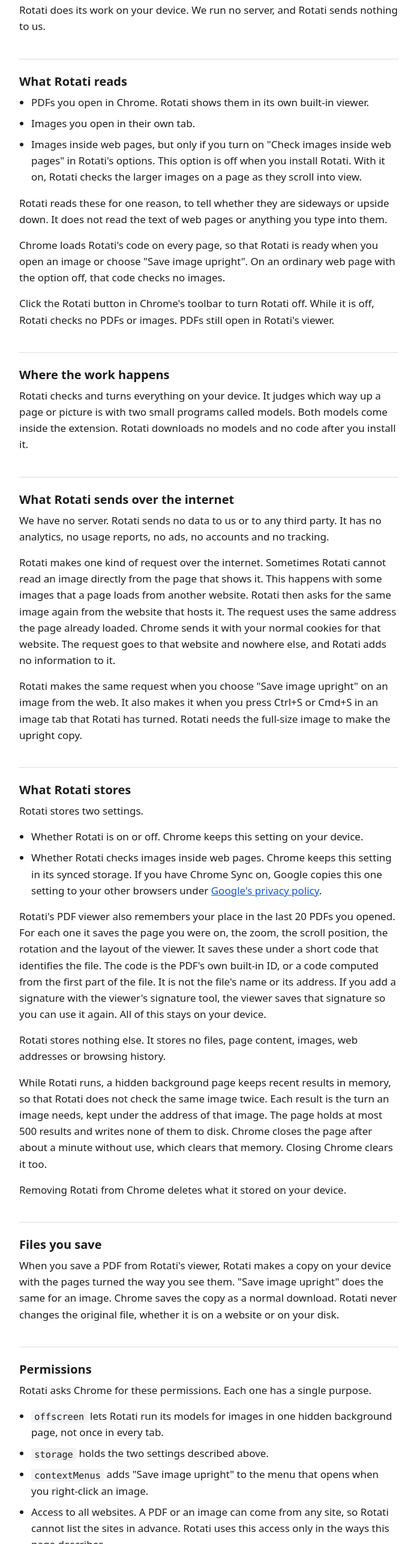
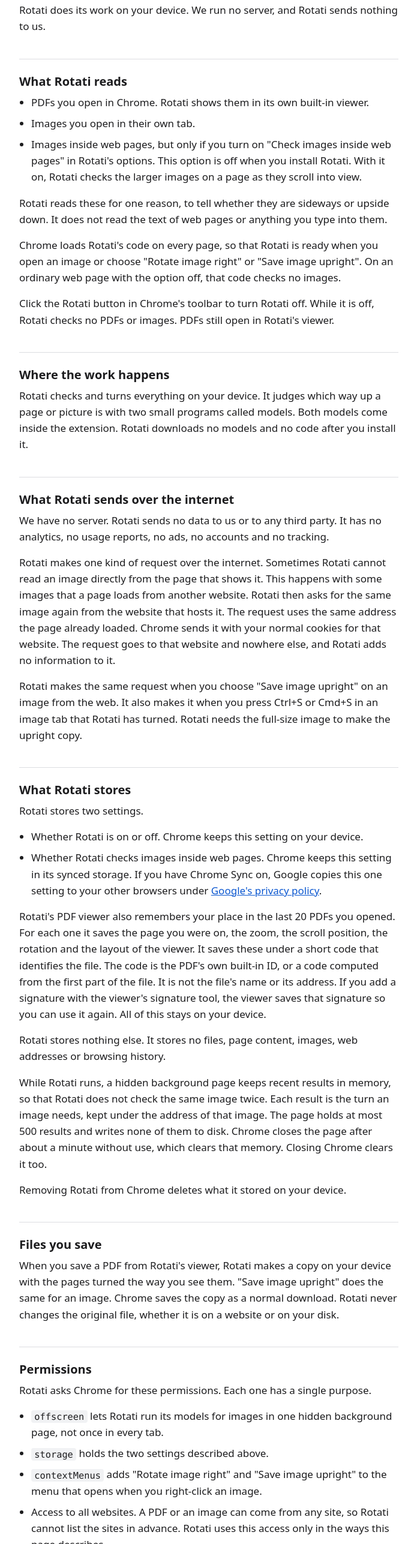
Before and after one commit to whole-systems/rotati-privacy, a plain HTML site: page index.html in a window 1280 px wide. Shown: the part 226-2800 px from the top of the page at 60% size, without its empty margins (292-987 px from the left). Drawn offline with Linux system fonts and the light colour scheme.

Commit message:
Add "Rotate image right" to the image right-click menu (0.1.1)
The models can't settle some images, such as dark-mode Hebrew chat
screenshots, so the user can now turn any image a quarter turn by hand,
in-page checking on or off. Manual turns stay when Rotati is switched
off, and saved copies include them. Listing text and privacy policy name
the new menu item.

Co-Authored-By: Claude Opus 5.5 <noreply@anthropic.com>

```diff
--- a/index.html
+++ b/index.html
@@ -59,7 +59,7 @@
   <li>Images inside web pages, but only if you turn on "Check images inside web pages" in Rotati's options. This option is off when you install Rotati. With it on, Rotati checks the larger images on a page as they scroll into view.</li>
 </ul>
 <p>Rotati reads these for one reason, to tell whether they are sideways or upside down. It does not read the text of web pages or anything you type into them.</p>
-<p>Chrome loads Rotati's code on every page, so that Rotati is ready when you open an image or choose "Save image upright". On an ordinary web page with the option off, that code checks no images.</p>
+<p>Chrome loads Rotati's code on every page, so that Rotati is ready when you open an image or choose "Rotate image right" or "Save image upright". On an ordinary web page with the option off, that code checks no images.</p>
 <p>Click the Rotati button in Chrome's toolbar to turn Rotati off. While it is off, Rotati checks no PDFs or images. PDFs still open in Rotati's viewer.</p>
 
 <h2>Where the work happens</h2>
@@ -89,7 +89,7 @@
 <ul>
   <li><code>offscreen</code> lets Rotati run its models for images in one hidden background page, not once in every tab.</li>
   <li><code>storage</code> holds the two settings described above.</li>
-  <li><code>contextMenus</code> adds "Save image upright" to the menu that opens when you right-click an image.</li>
+  <li><code>contextMenus</code> adds "Rotate image right" and "Save image upright" to the menu that opens when you right-click an image.</li>
   <li>Access to all websites. A PDF or an image can come from any site, so Rotati cannot list the sites in advance. Rotati uses this access only in the ways this page describes.</li>
 </ul>
 
```
